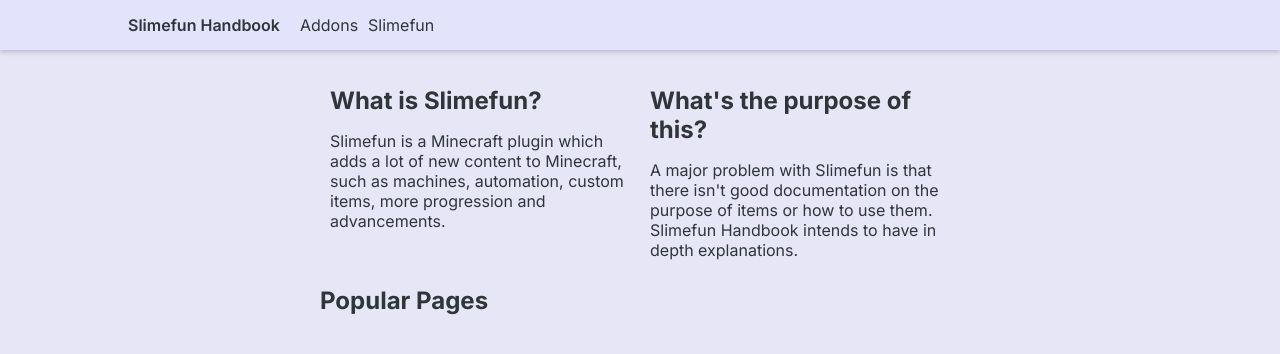
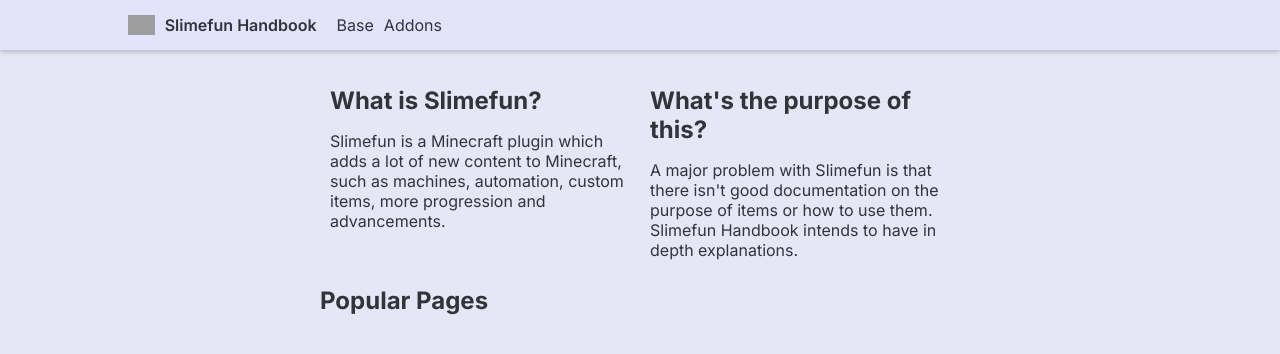
Before and after one commit to kura78/Slimefun-Wiki, a Nuxt app: page / in a window 1280 px wide. Shown: the top 354 px of the page. Built offline with nearby package versions, Linux system fonts and the light colour scheme; grey boxes are pictures that could not be loaded.

Commit message:
add icon & rename "sf" to "base"

```diff
--- a/components/header.vue
+++ b/components/header.vue
@@ -2,11 +2,12 @@
   <div class="header">
     <div class="header-content">
       <div class="wordmark">
+        <img src="/assets/book.gif" class="book-icon" />
         <a class="wordmark-link" href="/">Slimefun Handbook</a>
       </div>
       <div class="header-links-area">
+        <a class="header-link" href="#">Base</a>
         <a class="header-link" href="#">Addons</a>
-        <a class="header-link" href="#">Slimefun</a>
       </div>
 
     </div>
--- a/public/assets/style.css
+++ b/public/assets/style.css
@@ -31,6 +31,11 @@
   width: 100px;
   margin: 0 auto;
   margin-bottom: 20px;
+}
+
+.book-icon {
+  height: 20px;
+  margin-right: 10px;
 }
 
 .wordmark {
```
Also changed, not shown: 1 other file (tests, documents, lock files or other folders).
